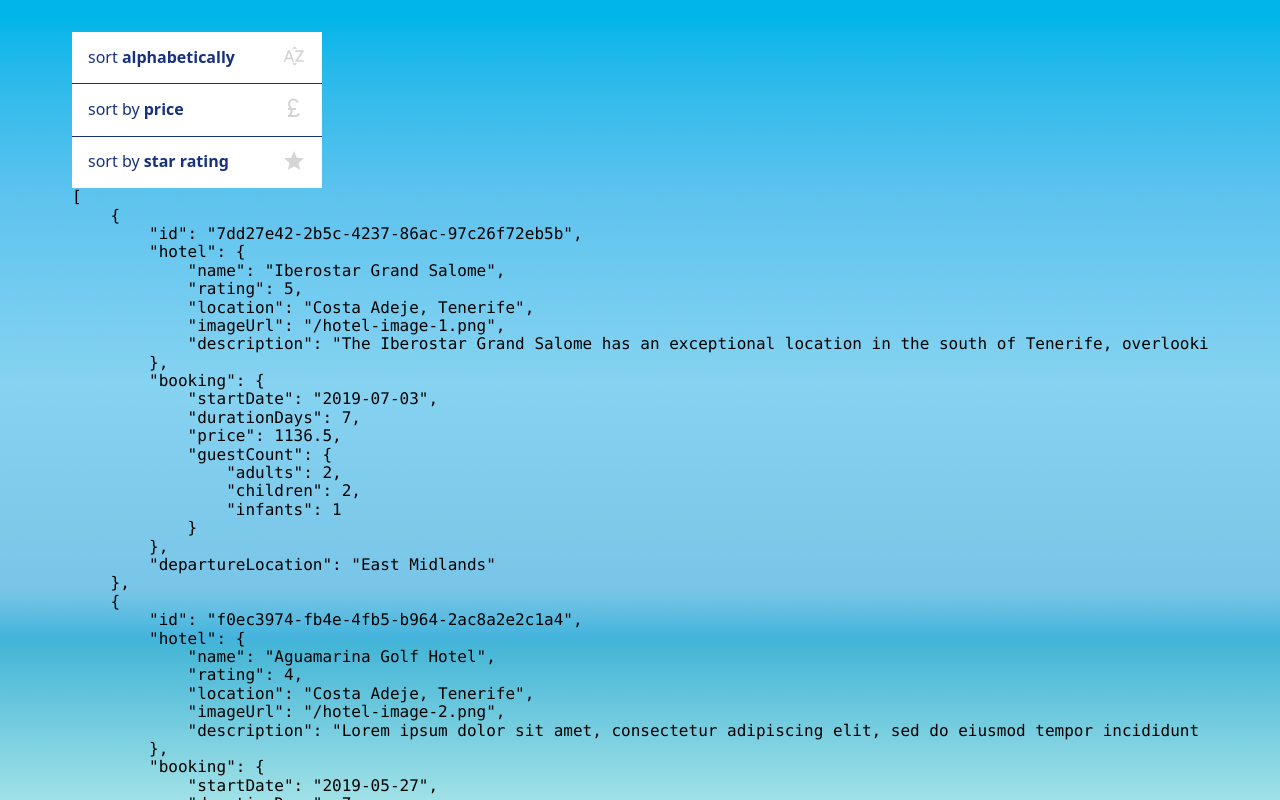
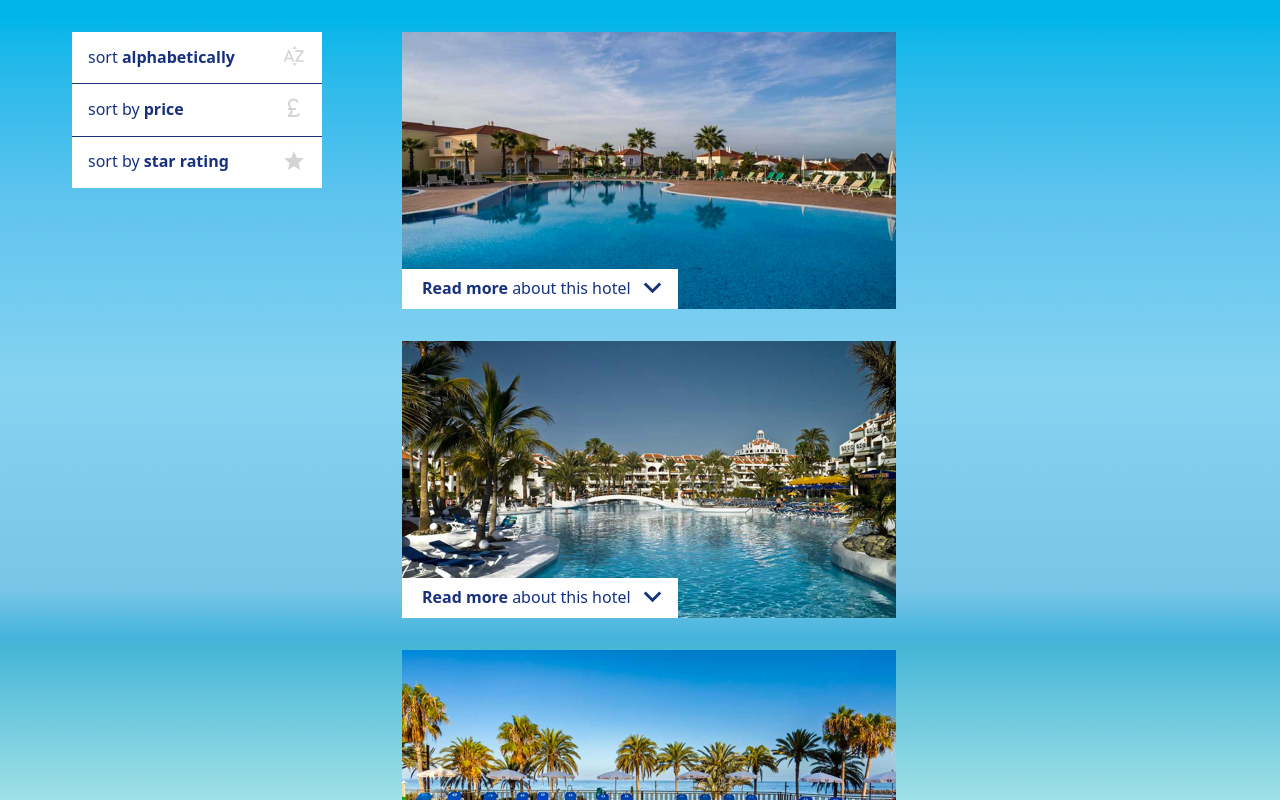
Before and after one commit to DavidSchillinger/otb-task, a React (Vite) app: page / in a window 1280 px wide. Shown: the top 800 px of the page. Built offline with nearby package versions, Linux system fonts and the light colour scheme.

Commit message:
feat: show basic hotel image and button

```diff
--- /dev/null
+++ b/src/hotels/hotel/image.module.css
@@ -0,0 +1,31 @@
+.details {
+	position: relative;
+}
+
+.detailsButton {
+	color: var(--primary);
+	border: 0;
+	cursor: pointer;
+	background: var(--white);
+	padding: 0.75rem 1.25rem;
+	position: absolute;
+	bottom: 0;
+	left: 0;
+
+	display: inline-flex;
+	align-items: center;
+	justify-content: space-between;
+}
+
+.detailsButtonText {
+	margin-top: -2px; /* Nudge the text slightly, so it feels vertically centred. */
+	margin-right: 1rem;
+}
+
+.detailsButtonIcon {
+	margin: -12px; /* The SVG comes with a lot of whitespace that we need to offset. */
+}
+
+.detailsImage {
+	display: block;
+}
--- /dev/null
+++ b/src/hotels/hotel/image.tsx
@@ -0,0 +1,52 @@
+import {ReactNode} from 'react'
+import {HotelDetails} from '../fetch.tsx'
+import classes from './image.module.css'
+
+export type HotelImageWithButtonProps = {
+	hotel: HotelDetails,
+	children: ReactNode,
+}
+
+export function HotelImageWithButton(props: HotelImageWithButtonProps) {
+	const {hotel, children} = props
+
+	return (
+		<div className={classes.details}>
+			<img
+				src={hotel.imageUrl}
+				alt={hotel.name}
+				className={classes.detailsImage}
+			/>
+
+			{children}
+		</div>
+	)
+}
+
+export type HotelImageButtonProps = {
+	onClick: () => void,
+	children: {
+		text: ReactNode,
+		icon: ReactNode,
+	}
+}
+
+export function HotelImageButton(props: HotelImageButtonProps) {
+	const {onClick, children: {text, icon}} = props
+
+	return (
+		<button
+			type='button'
+			onClick={onClick}
+			className={classes.detailsButton}
+		>
+			<span className={classes.detailsButtonText}>
+				{text}
+			</span>
+
+			<span className={classes.detailsButtonIcon}>
+				{icon}
+			</span>
+		</button>
+	)
+}
--- /dev/null
+++ b/src/hotels/hotel/index.tsx
@@ -0,0 +1,29 @@
+import {useEffect} from 'react'
+import {Hotel} from '../fetch.tsx'
+import {ExpandMore} from '@mui/icons-material'
+import {HotelImageButton, HotelImageWithButton} from './image.tsx'
+
+export type HotelCardProps = {
+	option: Hotel,
+}
+
+export function HotelCard(props: HotelCardProps) {
+	const {option} = props
+
+	useEffect(() => {
+		console.log(option)
+	}, [option])
+
+	return (
+		<article>
+			<HotelImageWithButton hotel={option.hotel}>
+				<HotelImageButton onClick={() => null}>
+					{{
+						text: <span><b>Read more</b> about this hotel</span>,
+						icon: <ExpandMore fontSize='large'/>,
+					}}
+				</HotelImageButton>
+			</HotelImageWithButton>
+		</article>
+	)
+}
--- a/src/hotels/index.module.css
+++ b/src/hotels/index.module.css
@@ -11,10 +11,22 @@ html {
 	padding: 1rem;
 	width: 100%;
 	max-width: 1200px;
+
+	display: flex;
+	flex-direction: column;
+	gap: 2rem;
 }
 
 @media screen and (min-width: 768px) {
 	.container {
 		padding: 2rem;
+		gap: 5rem;
+		flex-direction: row;
 	}
 }
+
+.hotels {
+	display: flex;
+	flex-direction: column;
+	gap: 2rem;
+}
--- a/src/hotels/index.tsx
+++ b/src/hotels/index.tsx
@@ -1,6 +1,7 @@
 import styles from './index.module.css'
 import {useHotels} from './fetch.tsx'
 import {SortControls} from './sort.tsx'
+import {HotelCard} from './hotel'
 
 export default function Hotels() {
 	const hotels = useHotels()
@@ -14,9 +15,17 @@ export default function Hotels() {
 					onClickSortPrice={() => null}
 				/>
 
-				<pre style={{margin: 0, overflow: 'auto'}}>
-					{JSON.stringify(hotels, null, '\t')}
-				</pre>
+				{/*
+					Should really have proper loading indication here,
+					error handling, maybe Suspense and/or ErrorBoundary.
+				*/}
+				{hotels === 'PENDING' ? 'Loading...' : (
+					<div className={styles.hotels}>
+						{hotels.map(hotel => (
+							<HotelCard key={hotel.id} option={hotel}/>
+						))}
+					</div>
+				)}
 			</div>
 		</main>
 	)
--- a/src/hotels/sort.module.css
+++ b/src/hotels/sort.module.css
@@ -57,7 +57,7 @@
 }
 
 .text {
-	margin-top: -2px; /* Nudge the text slightly to feel vertically centred. */
+	margin-top: -2px; /* Nudge the text slightly, so it feels vertically centred. */
 	margin-right: 1rem;
 }
 
```
